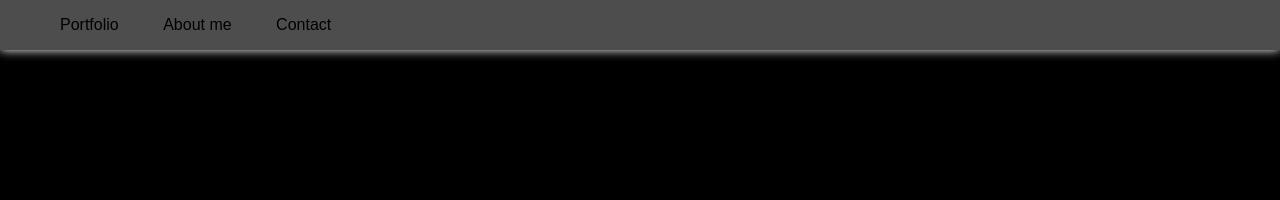
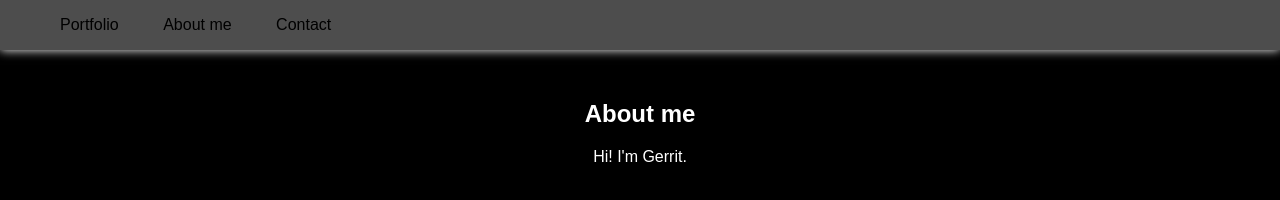
Before and after one commit to Shinigou/EIA1, a website: page aufg3/aboutme.html in a window 1280 px wide. Drawn offline with Linux system fonts and the light colour scheme.

Commit message:
update text-color

```diff
--- a/aufg3/aboutme.css
+++ b/aufg3/aboutme.css
@@ -2,6 +2,7 @@ body{
     background-color: black;
     font-family:Arial, Helvetica, sans-serif;
     text-align: center;
+    color: white;
 }
 
 header{
--- a/aufg3/contact.css
+++ b/aufg3/contact.css
@@ -2,6 +2,7 @@ body{
     background-color: black;
     font-family:Arial, Helvetica, sans-serif;
     text-align: center;
+    color: white;
 }
 main a{
     text-decoration: none;
--- a/aufg3/portfolio.css
+++ b/aufg3/portfolio.css
@@ -2,6 +2,7 @@ body{
     background-color: black;
     font-family:Arial, Helvetica, sans-serif;
     text-align: center;
+    color: #fff;
 }
 
 header{
```
